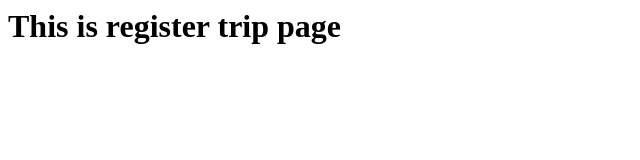
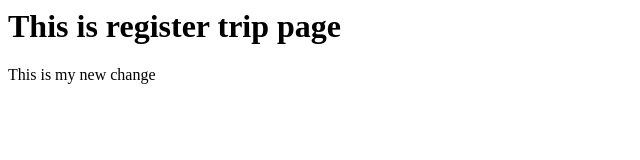
Before and after one commit to vinutha91/MileageCalculatorApp, a website: page register-trip.html in a window 1280 px wide. Shown: the whole page, without its empty margins (0-640 px from the left). Drawn offline with Linux system fonts and the light colour scheme.

Commit message:
[CC-1001] | Register Trip | Added a new change

```diff
--- a/register-trip.html
+++ b/register-trip.html
@@ -6,5 +6,7 @@
 <body>
 
     <h1>This is register trip page</h1>
+
+    <p>This is my new change</p>
 </body>
 </html>
```
